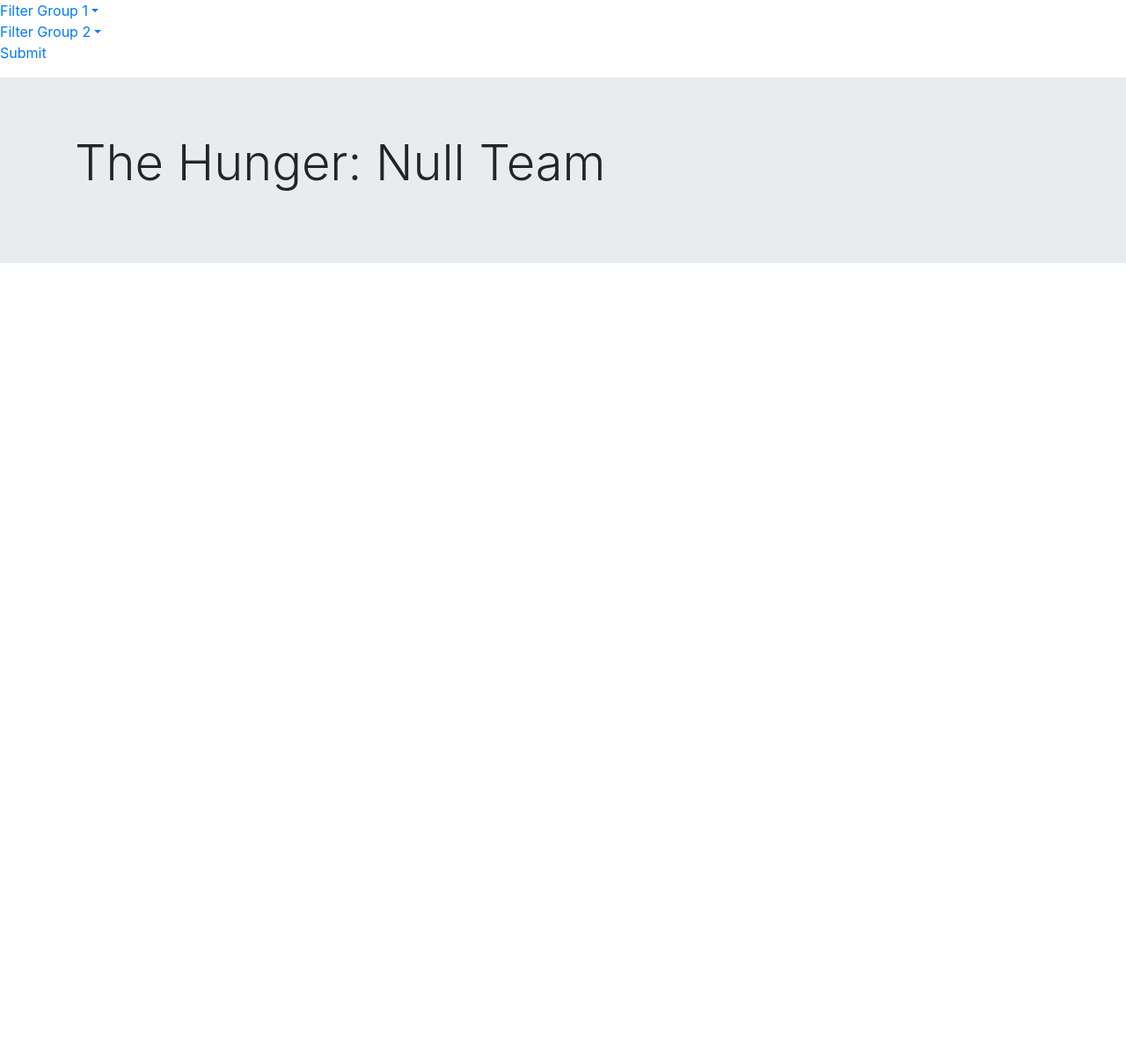
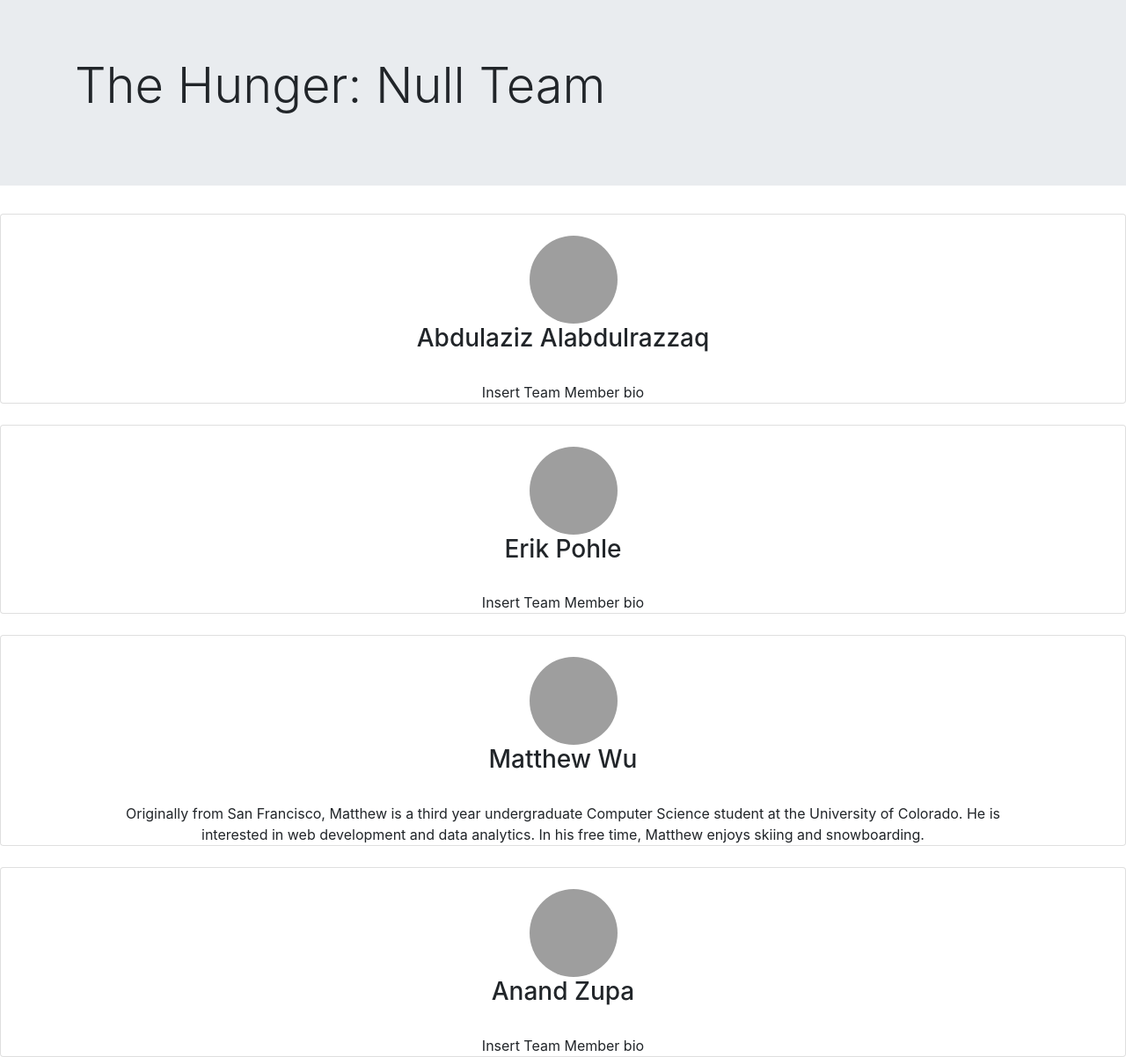
Before and after one commit to mattwu24/CSCI_3308_Project, a Node server app: template views/team_members.html in a window 1280 px wide. Shown: the part 56-1258 px from the top of the page at 88% size. Before the commit the page ends 355 px from the top, so only its background shows below. Run offline with Node 20, Linux system fonts and the light colour scheme; the template is opened without the code that fills it, so the values that code supplies are empty; grey boxes are pictures that could not be loaded.

Commit message:
Add files via upload

```diff
--- a/views/team_members.html
+++ b/views/team_members.html
@@ -47,48 +47,7 @@
         </div>
     </nav>
 
-    <div class="wrapper">
-        <!-- Sidebar -->
-        <nav id="sidebar">
 
-            <ul class="list-unstyled components">
-                <li class="active">
-                    <a href="#homeSubmenu" data-toggle="collapse" aria-expanded="false"
-                        class="dropdown-toggle">Filter Group 1</a>
-                    <ul class="collapse list-unstyled" id="homeSubmenu">
-                        <li>
-                            <a href="#">Input Location</a>
-                        </li>
-                        <li>
-                            <a href="#">Home 2</a>
-                        </li>
-                        <li>
-                            <a href="#">Home 3</a>
-                        </li>
-                    </ul>
-                </li>
-                <li>
-                    <a href="#pageSubmenu" data-toggle="collapse" aria-expanded="false"
-                        class="dropdown-toggle">Filter Group 2</a>
-                    <ul class="collapse list-unstyled" id="pageSubmenu">
-                        <li>
-                            <a href="#">Page 1</a>
-                        </li>
-                        <li>
-                            <a href="#">Page 2</a>
-                        </li>
-                        <li>
-                            <a href="#">Page 3</a>
-                        </li>
-                    </ul>
-                </li>
-                <li>
-                    <a href="#">Submit</a>
-                </li>
-            </ul>
-
-        </nav>
-    </div>
     <div class="jumbotron jumbotron-fluid">
         <div class="container">
             <h1 class="display-4">The Hunger: Null Team</h1>
@@ -96,6 +55,56 @@
         </div>
     </div>
 
+    <div class="card">
+        <br>
+        <div class="centerImg">
+            <img src="https://cdn.business2community.com/wp-content/uploads/2017/08/blank-profile-picture-973460_640.png" class="rounded-circle" alt="Profile Picture" style="width:100px;height:100px;">
+        </div>
+        <h3 class="centerText">Abdulaziz Alabdulrazzaq</h3>
+        <br>
+        <div class="centerText">Insert Team Member bio
+        </div>
+    </div>
+
+    <br>
+
+    <div class="card">
+        <br>
+        <div class="centerImg">
+            <img src="https://avatars1.githubusercontent.com/u/21298714?s=400&v=4" class="rounded-circle" alt="Profile Picture" style="width:100px;height:100px;">
+        </div>
+        <h3 class="centerText">Erik Pohle</h3>
+        <br>
+        <div class="centerText">Insert Team Member bio
+        </div>
+    </div>
+
+    <br>
+
+    <div class="card">
+        <br>
+        <div class="centerImg">
+            <img src="https://cdn.business2community.com/wp-content/uploads/2017/08/blank-profile-picture-973460_640.png" class="rounded-circle" alt="Profile Picture" style="width:100px;height:100px;">
+        </div>
+        <h3 class="centerText">Matthew Wu</h3>
+        <br>
+        <div class="centerText">Originally from San Francisco, Matthew is a third year undergraduate Computer Science student at the University of Colorado. He is interested in web development and data analytics. In his free time, Matthew enjoys skiing and snowboarding.
+        </div>
+    </div>
+
+    <br>
+
+    <div class="card">
+        <br>
+        <div class="centerImg">
+            <img src="https://cdn.business2community.com/wp-content/uploads/2017/08/blank-profile-picture-973460_640.png" class="rounded-circle" alt="Profile Picture" style="width:100px;height:100px;">
+        </div>
+        <h3 class="centerText">Anand Zupa</h3>
+        <br>
+        <div class="centerText">Insert Team Member bio
+        </div>
+    </div>
+
 </body>
 
 </html>
```
